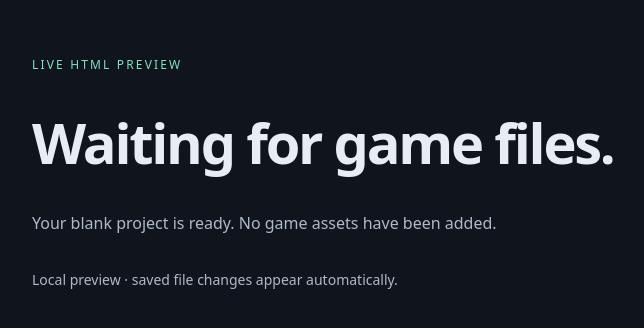
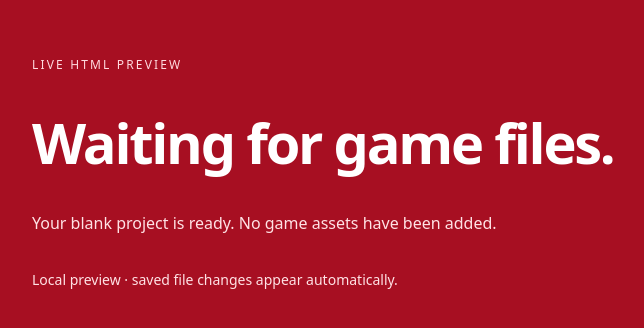
Before and after one commit to OPDEV444/html-live-refresh, a website built with Vite: page index.html in a window 1280 px wide. Shown: the part 226-554 px from the top of the page, without its empty margins (288-932 px from the left). Built offline with nearby package versions, Linux system fonts and the light colour scheme.

Commit message:
Set the live preview red for refresh verification

```diff
--- a/src/style.css
+++ b/src/style.css
@@ -1,7 +1,7 @@
-:root { color-scheme: dark; font: 16px/1.6 system-ui, sans-serif; color: #e8edf5; background: #10151d; }
-body { margin: 0; min-height: 100vh; display: grid; place-items: center; }
+:root { color-scheme: dark; font: 16px/1.6 system-ui, sans-serif; color: #fff; background: #a70f22; }
+body { margin: 0; min-height: 100vh; display: grid; place-items: center; background: #a70f22; }
 main { width: min(640px, calc(100% - 48px)); }
 h1 { font-size: clamp(2rem, 6vw, 3.5rem); line-height: 1.1; letter-spacing: -0.04em; }
-p { color: #aeb9c9; }
-.eyebrow { color: #7ce4bc; font-size: 0.75rem; letter-spacing: 0.18em; }
+p { color: #ffe2e5; }
+.eyebrow { color: #ffdadf; font-size: 0.75rem; letter-spacing: 0.18em; }
 #status { font-size: 0.875rem; margin-top: 2rem; }
```
